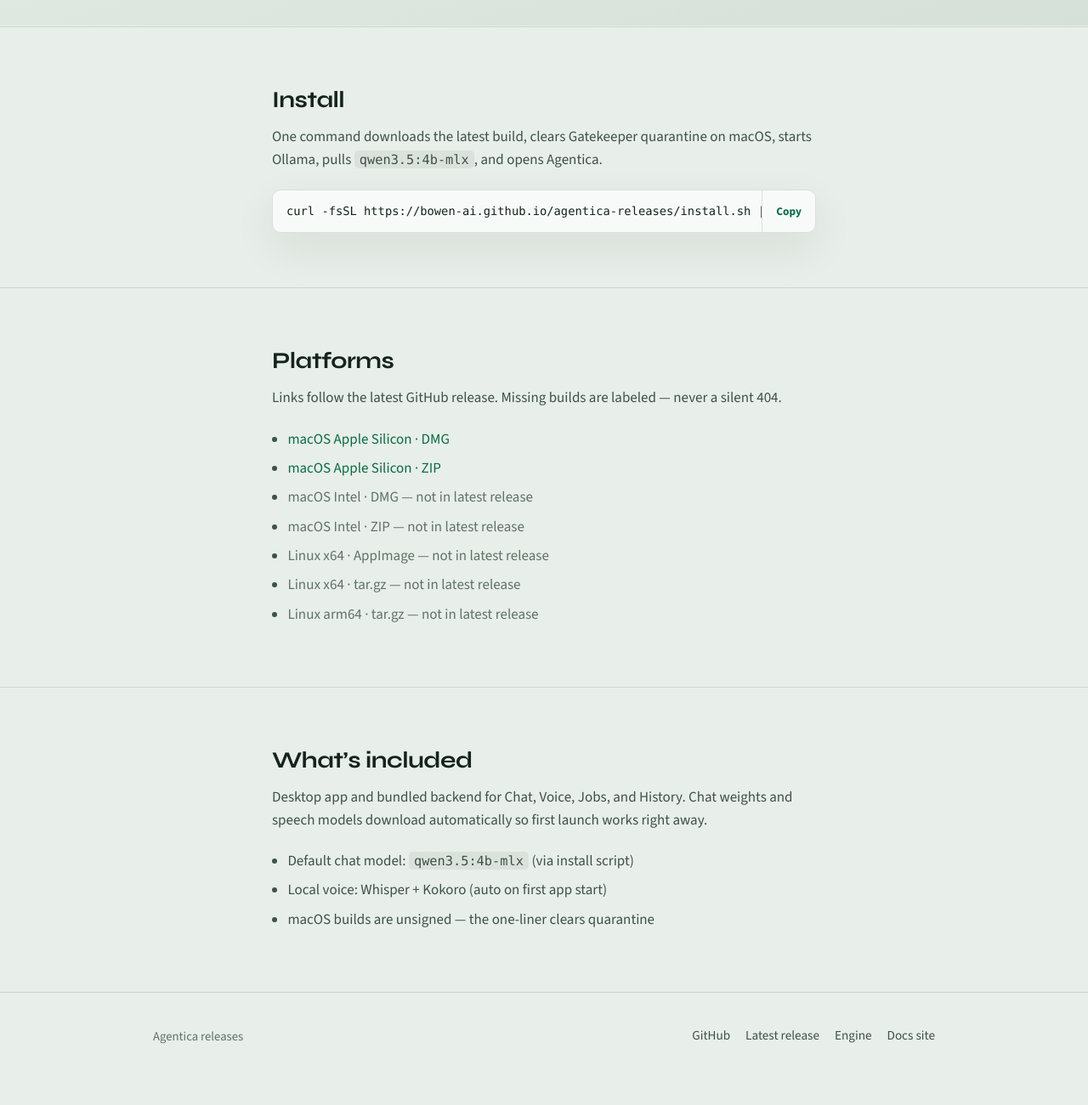
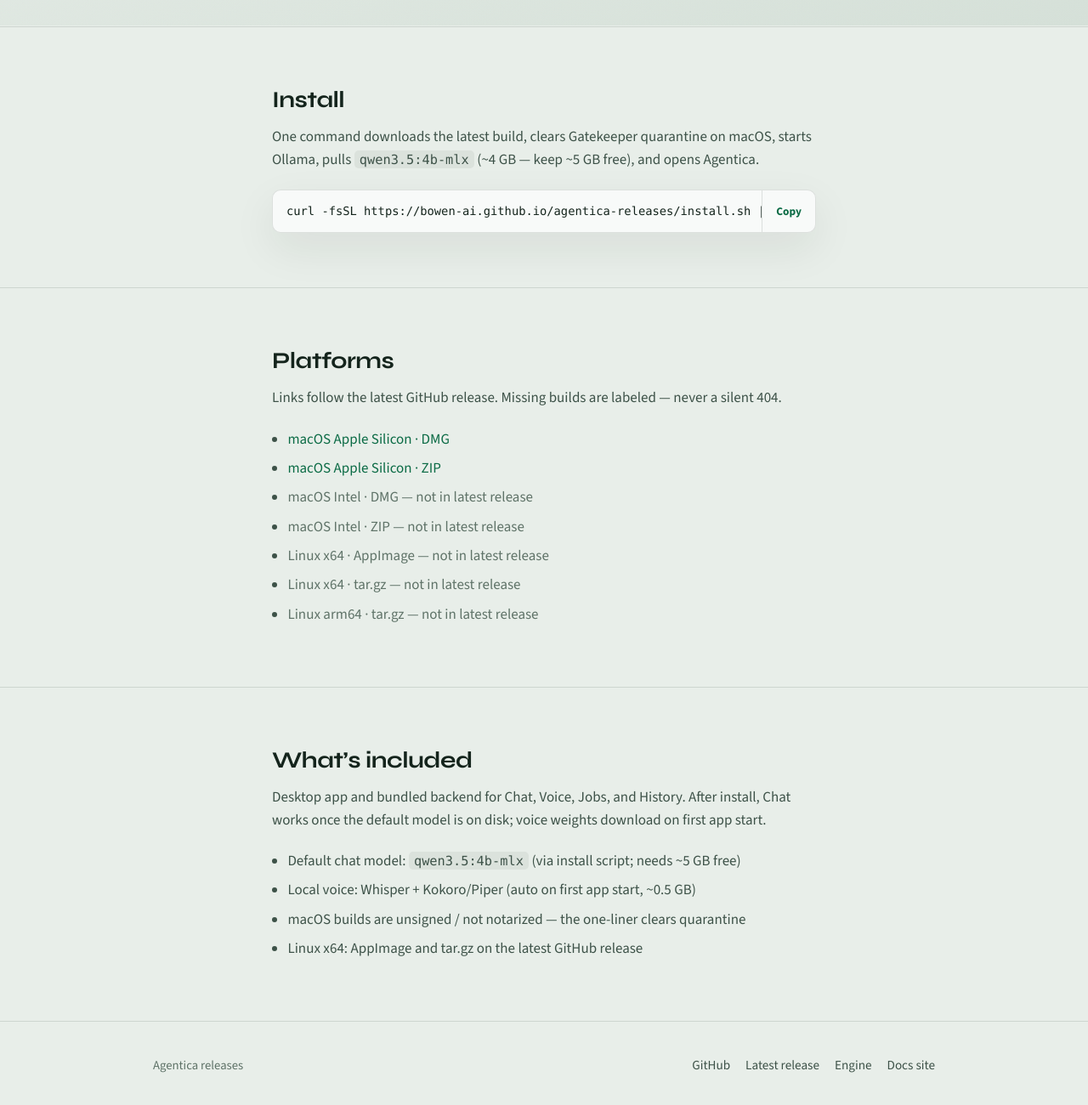
Before and after one commit to Bowen-AI/agentica-releases, a plain HTML site: page docs/index.html in a window 1280 px wide. Shown: the part 770-2070 px from the top of the page at 85% size. Drawn offline with nearby package versions, Linux system fonts and the light colour scheme; no server answers.

Commit message:
Document from-scratch install requirements and disk-space guard.
Verified on macOS: Chat works after website install when the model pull
succeeds; voice weights download on first app start. Fail early if HOME
lacks ~5 GB free so ollama pull does not die mid-download.

```diff
--- a/docs/index.html
+++ b/docs/index.html
@@ -44,7 +44,7 @@
   <section class="section" id="install">
     <div class="wrap narrow">
       <h2>Install</h2>
-      <p class="section-lede">One command downloads the latest build, clears Gatekeeper quarantine on macOS, starts Ollama, pulls <code>qwen3.5:4b-mlx</code>, and opens Agentica.</p>
+      <p class="section-lede">One command downloads the latest build, clears Gatekeeper quarantine on macOS, starts Ollama, pulls <code>qwen3.5:4b-mlx</code> (~4&nbsp;GB — keep ~5&nbsp;GB free), and opens Agentica.</p>
       <div class="cmd">
         <code id="oneliner">curl -fsSL https://bowen-ai.github.io/agentica-releases/install.sh | bash</code>
         <button type="button" class="copy" id="copy-btn" aria-label="Copy install command">Copy</button>
@@ -64,11 +64,12 @@
   <section class="section" id="included">
     <div class="wrap narrow">
       <h2>What’s included</h2>
-      <p class="section-lede">Desktop app and bundled backend for Chat, Voice, Jobs, and History. Chat weights and speech models download automatically so first launch works right away.</p>
+      <p class="section-lede">Desktop app and bundled backend for Chat, Voice, Jobs, and History. After install, Chat works once the default model is on disk; voice weights download on first app start.</p>
       <ul class="plain">
-        <li>Default chat model: <code>qwen3.5:4b-mlx</code> (via install script)</li>
-        <li>Local voice: Whisper + Kokoro (auto on first app start)</li>
-        <li>macOS builds are unsigned — the one-liner clears quarantine</li>
+        <li>Default chat model: <code>qwen3.5:4b-mlx</code> (via install script; needs ~5&nbsp;GB free)</li>
+        <li>Local voice: Whisper + Kokoro/Piper (auto on first app start, ~0.5&nbsp;GB)</li>
+        <li>macOS builds are unsigned / not notarized — the one-liner clears quarantine</li>
+        <li>Linux x64: AppImage and tar.gz on the latest GitHub release</li>
       </ul>
     </div>
   </section>
```
Also changed, not shown: 3 other files.
